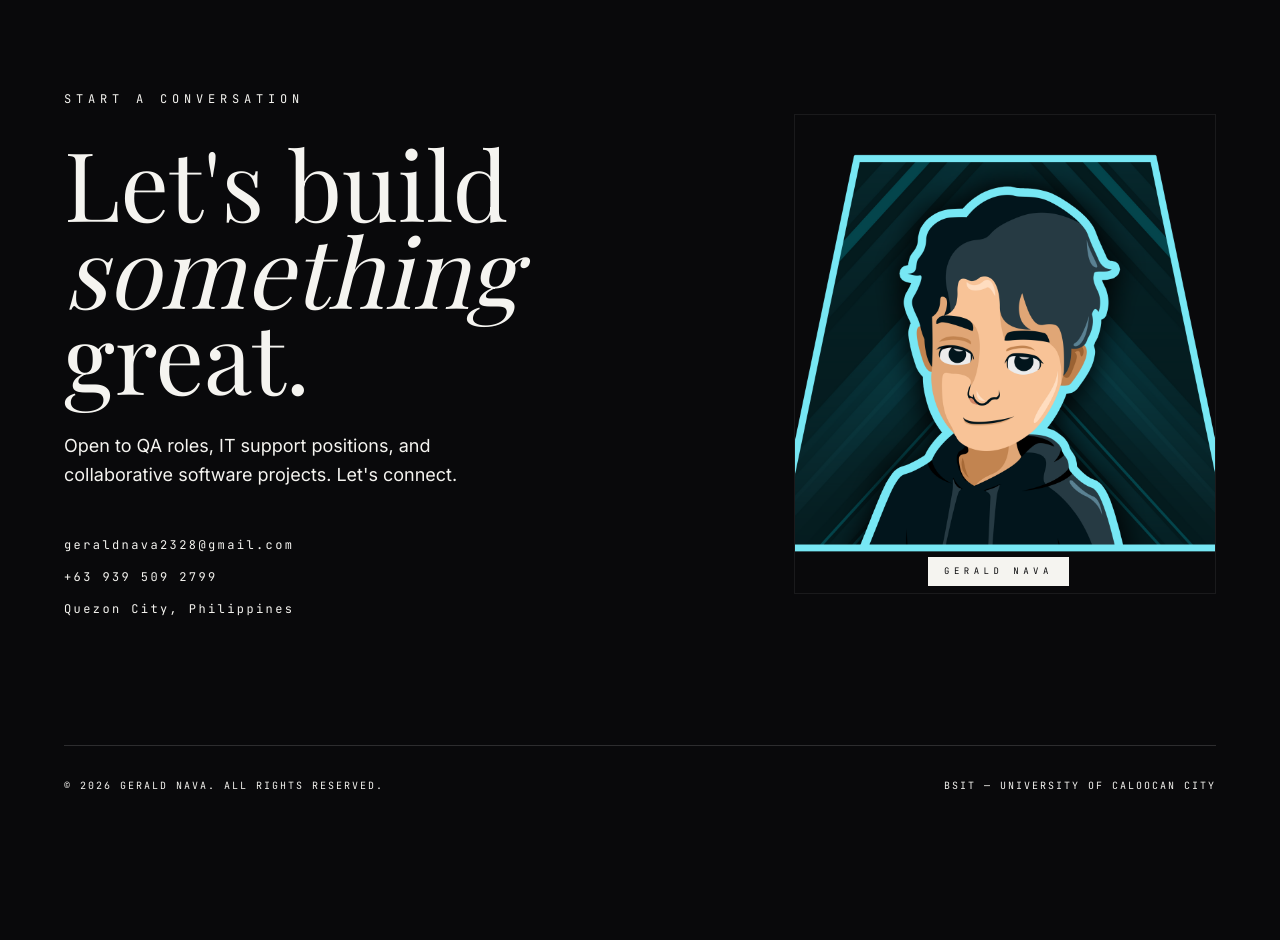
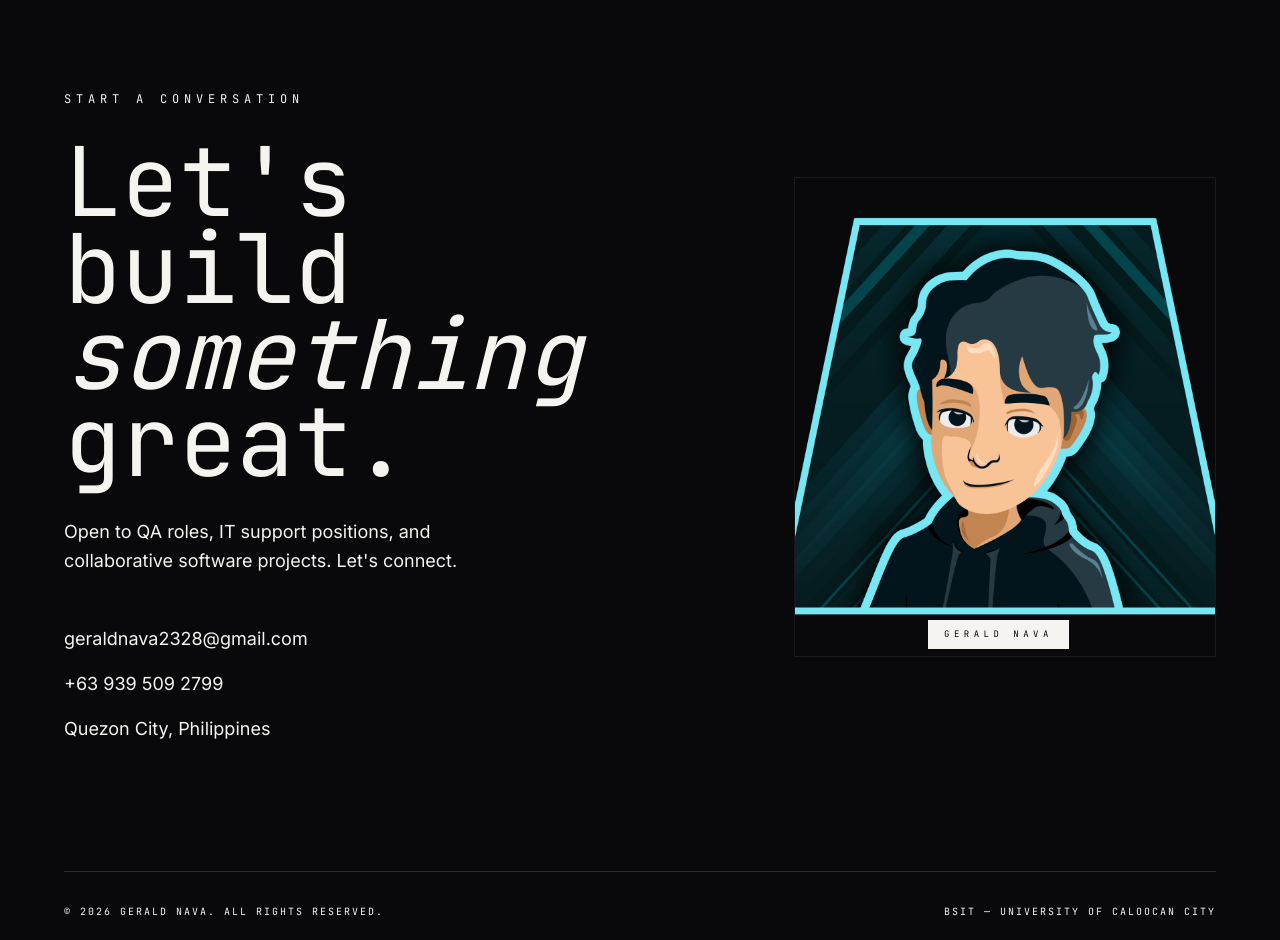
Before and after one commit to Yaddy23/Yad_Portfolio, a React (Vite) app in the folder my-react-app/: page / in a window 1280 px wide. Shown: the part 3220-4160 px from the top of the page. Built offline with nearby package versions, Linux system fonts and the light colour scheme; a web font is replaced by a local one.

Commit message:
change fonts in contactsection

```diff
--- a/my-react-app/src/components/ContactSection.jsx
+++ b/my-react-app/src/components/ContactSection.jsx
@@ -22,7 +22,7 @@ export default function ContactSection() {
             <p className="font-mono text-[10px] md:text-xs tracking-[0.4em] text-primary uppercase mb-8">
               Start a Conversation
             </p>
-            <h2 className="font-display text-5xl md:text-7xl lg:text-8xl text-foreground leading-[0.9] mb-8">
+            <h2 className="font-mono text-5xl md:text-7xl lg:text-8xl text-foreground leading-[0.9] mb-8">
               Let's build
               <br />
               <span className="italic">something</span>
@@ -37,19 +37,22 @@ export default function ContactSection() {
             <div className="mt-12 space-y-4">
               <a
                 href="mailto:geraldnava2328@gmail.com"
-                className="block font-mono text-xs tracking-[0.2em] text-muted-foreground hover:text-primary transition-colors"
+                className="block font-body text-lg text-muted-foreground leading-relaxed max-w-md"
               >
                 geraldnava2328@gmail.com
               </a>
               <a
                 href="tel:+639395092799"
-                className="block font-mono text-xs tracking-[0.2em] text-muted-foreground hover:text-primary transition-colors"
+                className="block font-body text-lg text-muted-foreground leading-relaxed max-w-md"
               >
                 +63 939 509 2799
               </a>
-              <p className="font-mono text-xs tracking-[0.2em] text-muted-foreground">
+              <a
+                href="https://www.google.com/maps/place/Quezon+City,+Philippines"
+                className="block font-body text-lg text-muted-foreground leading-relaxed max-w-md"
+              >
                 Quezon City, Philippines
-              </p>
+              </a>
             </div>
           </motion.div>
 
```
